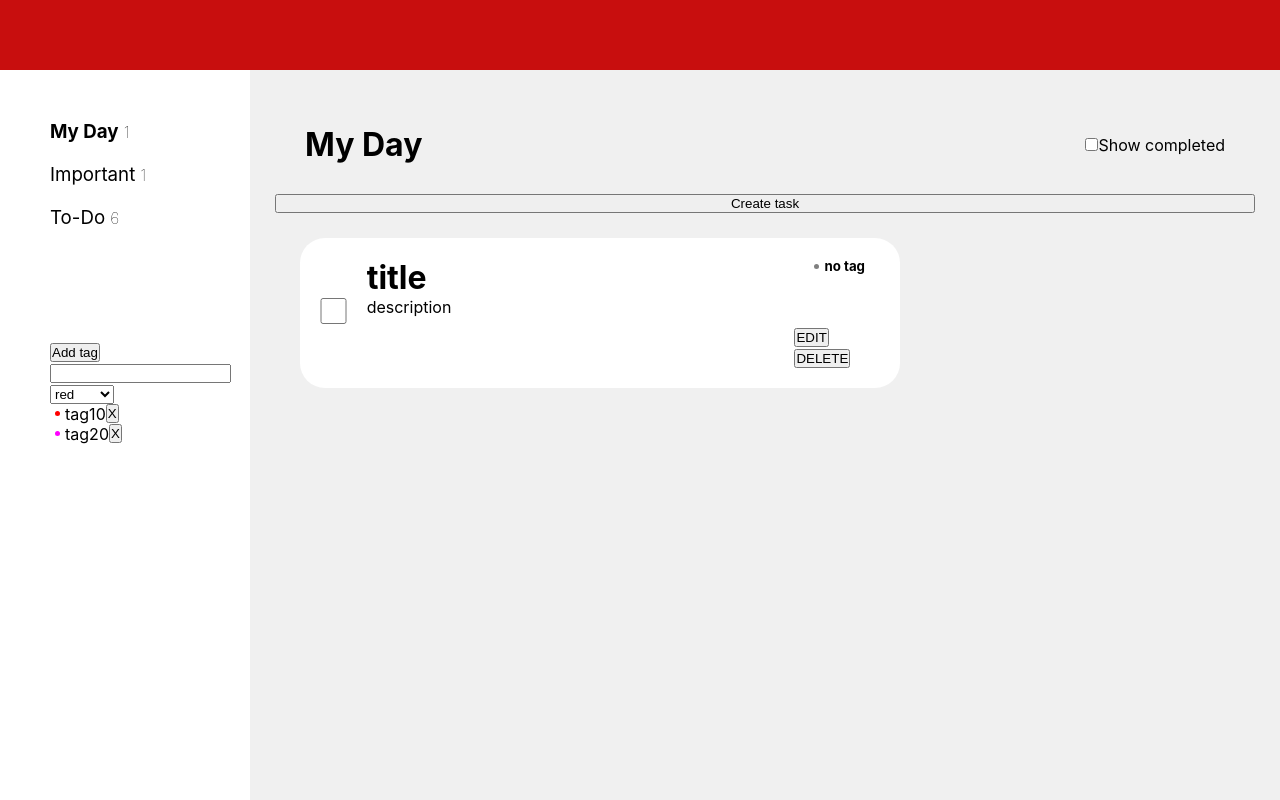
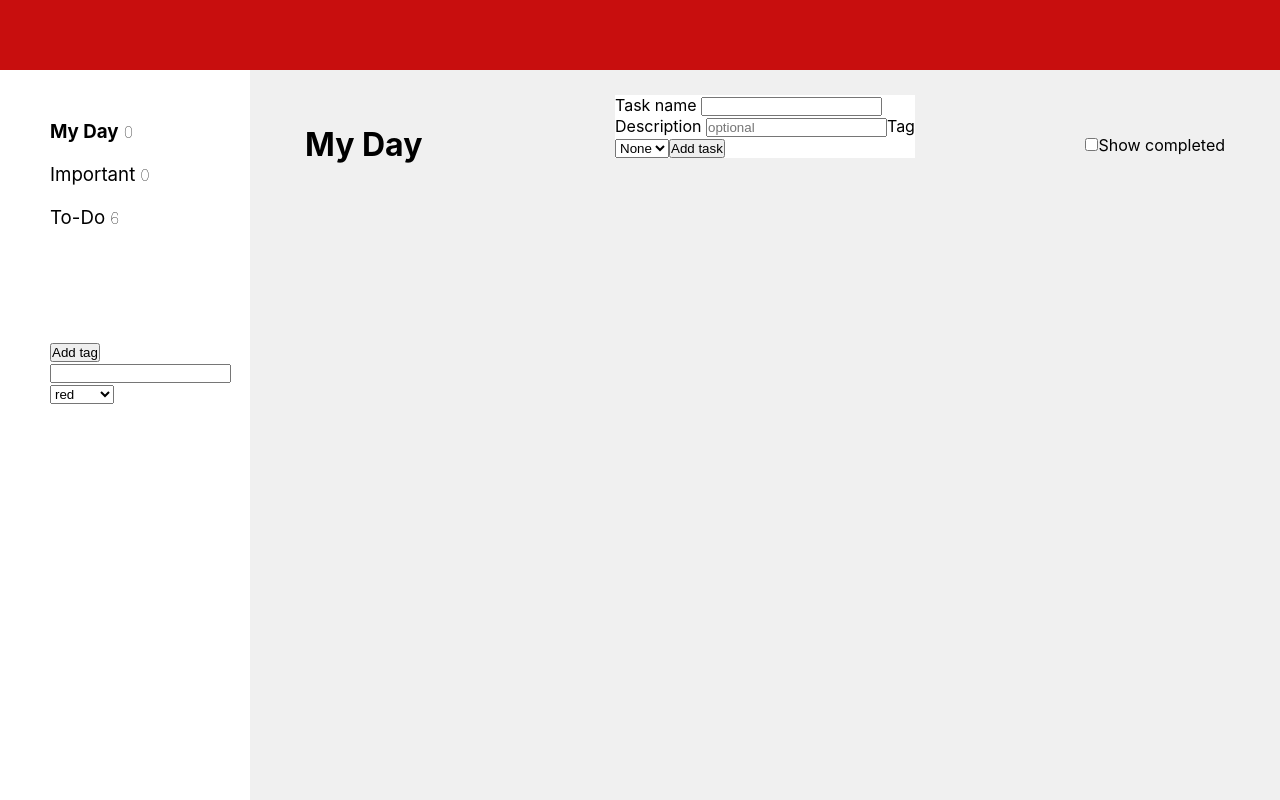
Before and after one commit to Hoerrin/react-redux-to-do-app, a React (Create React App) app: page / in a window 1280 px wide. Built offline with nearby package versions, Linux system fonts and the light colour scheme.

Commit message:
Add AddTask pop up

```diff
--- /dev/null
+++ b/src/components/AddTaskPU.css
@@ -0,0 +1,11 @@
+.addTaskPU__container{
+    position: fixed;
+    width: 20vw;
+    min-width: 300px;
+    background-color: white;
+    align-self: center;
+}
+
+.addTaskPU__warning{
+    color: red;
+}
--- /dev/null
+++ b/src/components/AddTaskPU.js
@@ -0,0 +1,56 @@
+import React, { useState } from 'react'
+import { useDispatch, useSelector } from 'react-redux'
+import { addTask } from '../features/Tasks/tasksListSlice'
+import './AddTaskPU.css'
+
+function AddTaskPU() {
+  const tags = useSelector((state) => state.tagsList)
+  const dispatch = useDispatch()
+
+  //States for tag name and color inputs
+  const [taskNameInput, setTaskNameInput] = useState('');
+  const [taskDescrInput, setTaskDescrInput] = useState('');
+  const [taskTagInput, seTtaskTagInput] = useState(JSON.stringify({}));
+  const [Warning, setWarning] = useState('');
+
+  //Create new option for each tag in state
+  const tagToTagItem = tag => {
+    const { tagName, tagColor } = tag;
+
+    return <option key={tagName} value={JSON.stringify({tagName, tagColor})}>{tagName}</option>
+  };
+
+  const handleAddTask = () => {
+    const taskTitle = taskNameInput;
+    const taskDescription = taskDescrInput;
+    const taskTag = taskTagInput;
+
+    if (taskTitle){
+      dispatch(addTask({ taskTitle, taskDescription, taskTag }))
+    }
+
+    //If no task name provided show warning
+    setWarning('Provide task name!')
+
+    //Reset wrning after 3000ms
+    setTimeout(() => {
+      setWarning('')
+    }, 3000);
+
+  }
+
+  return (
+    <div className='addTaskPU__container'>
+      <label>Task name <input type="text" required="required"  value={taskNameInput} onChange={(e) => setTaskNameInput(e.target.value)} /></label>
+      <label>Description <input type="text" placeholder='optional' value={taskDescrInput} onChange={(e) => setTaskDescrInput(e.target.value)} /></label>
+      <label>Tag <select name="taskTag" id="taskTag" value={taskTagInput} onChange={(e) => seTtaskTagInput(e.target.value)}>
+      <option key='noneOption' value={JSON.stringify({})}>None</option>
+        {tags.map(tagToTagItem)}
+      </select></label>
+      <button onClick={handleAddTask}>Add task</button>
+      <p className='addTaskPU__warning'>{Warning}</p>
+    </div>
+  )
+}
+
+export default AddTaskPU
--- a/src/components/Main.js
+++ b/src/components/Main.js
@@ -3,7 +3,7 @@ import './Main.css';
 import { TasksList } from './TasksList'
 import { useDispatch, useSelector } from "react-redux";
 import { changeShowCompleted } from "../features/Tasks/filterTasksSlice";
-
+import AddTaskPU from './AddTaskPU';
 
 function Main() {
     const dispatch = useDispatch()
@@ -12,6 +12,7 @@ function Main() {
 
     return (
         <div className="main">
+            <AddTaskPU />
             <div className="main__header">
                 <h1>My Day</h1>
                 <label><input type="checkbox" checked={filter.showCompleted} onChange={() => dispatch(changeShowCompleted())}></input>Show completed</label>
--- a/src/components/TagsList.js
+++ b/src/components/TagsList.js
@@ -53,7 +53,7 @@ export function TagsList() {
         <>
             <button onClick={handleAddTag}>Add tag</button>
             <input type="text" value={nameInput.value} onChange={(e) => setNameInput(e.target.value)} />
-            <select name="" id="" value={colorInput.value} onChange={(e) => setColorInput(e.target.value)}>
+            <select value={colorInput.value} onChange={(e) => setColorInput(e.target.value)}>
                 {availableColors.map(colorOptions)}
             </select>
             <ul className="tagsList">
--- a/src/components/TasksList.js
+++ b/src/components/TasksList.js
@@ -1,7 +1,6 @@
 import * as React from "react";
 import { TaskItem } from "./TaskItem";
-import { useDispatch, useSelector } from 'react-redux'
-import { addTask } from "../features/Tasks/tasksListSlice";
+import { useSelector } from 'react-redux'
 import './TasksList.css'
 
 
@@ -10,7 +9,6 @@ export function TasksList() {
     const tasks = useSelector((state) => state.tasksList)
     //Selected filters for viewing tasks
     const filter = useSelector((state) => state.filterTasks)
-    const dispatch = useDispatch()
 
     //Create new task component for each task in state
     const taskToTaskItem = task => {
@@ -35,7 +33,6 @@ export function TasksList() {
 
     return (
         <>
-            <button onClick={() => dispatch(addTask())}>Create task</button>
             <ul className="tasksList">
                 {tasks.map(taskToTaskItem)}
             </ul>
--- a/src/features/Tasks/tagsListSlice.js
+++ b/src/features/Tasks/tagsListSlice.js
@@ -3,16 +3,17 @@ import { createSlice } from '@reduxjs/toolkit'
 export const tagsListSlice = createSlice({
     name: 'tagsList',
     initialState: [
-        {
-            itemKey: "tag1",
+        //Test use only
+        /*{
+            tagKey: "tag1",
             tagName: "tag1",
             tagColor: "#f00"
         },
         {
-            itemKey: "tag2",
+            tagKey: "tag2",
             tagName: "tag2",
             tagColor: "#f0f"
-        }
+        }*/
     ],
     reducers: {
         addTag: (state, action) => {
@@ -27,14 +28,14 @@ export const tagsListSlice = createSlice({
 
             if (action.payload.tagColor) {
                 state.push({
-                    itemKey: action.payload.tagName,
+                    tagKey: action.payload.tagName,
                     tagName: action.payload.tagName,
                     tagColor: action.payload.tagColor
                 })
             }
         },
         removeTag: (state, action) => {
-            const index = state.findIndex(item => item.itemKey === action.payload)
+            const index = state.findIndex(item => item.tagKey === action.payload)
             state.splice(index, 1)
         }
     },
--- a/src/features/Tasks/tasksListSlice.js
+++ b/src/features/Tasks/tasksListSlice.js
@@ -3,7 +3,8 @@ import { createSlice } from '@reduxjs/toolkit'
 export const tasksListSlice = createSlice({
     name: 'tasksList',
     initialState: [
-        {
+    //Test use only
+        /*{
             title: "title",
             description: "description",
             taskKey: "test25356",
@@ -22,19 +23,16 @@ export const tasksListSlice = createSlice({
                 //tagName: "tag",
                 //tagColor: "#f00"
             }
-        }
+        }*/
     ],
     reducers: {
-        addTask: (state) => {
+        addTask: (state, action) => {
             state.push({
-                title: "test",
-                description: "test",
-                taskKey: "test" + Math.floor(Math.random() * 100000),
+                title: action.payload.taskTitle,
+                description: action.payload.taskDescr,
+                taskKey: action.payload.taskTitle + Math.floor(Math.random() * 10000),
                 completed: false,
-                tag: {
-                    //tagName: "testTag",
-                    //tagColor: "#0f0"
-                }
+                tag: JSON.parse(action.payload.taskTag)
             })
         },
         addTagToTask: (state, action) => {
```
